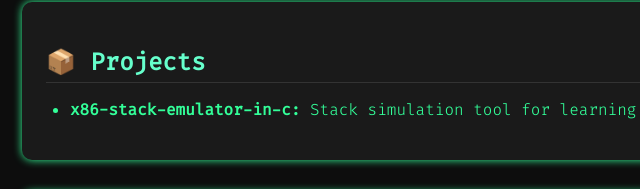
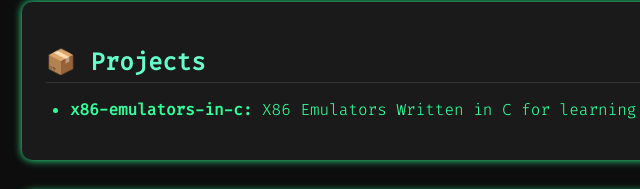
Before and after one commit to 0xilovebits/0xilovebits.github.io, a plain HTML site: page index.html in a window 1280 px wide. Shown: the part 705-894 px from the top of the page, 234-874 px from the left. Drawn offline with Linux system fonts and the light colour scheme.

Commit message:
update(projects): change stack emulator structure

```diff
--- a/index.html
+++ b/index.html
@@ -176,11 +176,11 @@
       <ul>
         <li>
           <a
-            href="https://github.com/0xilovebits/x86-stack-emulator-in-c"
+            href="https://github.com/0xilovebits/x86-emulator-in-c"
             target="_blank"
             rel="noopener noreferrer"
           >
-            <b>x86-stack-emulator-in-c:</b> Stack simulation tool for learning
+            <b>x86-emulators-in-c:</b> X86 Emulators Written in C for learning
           </a>
         </li>
       </ul>
```
